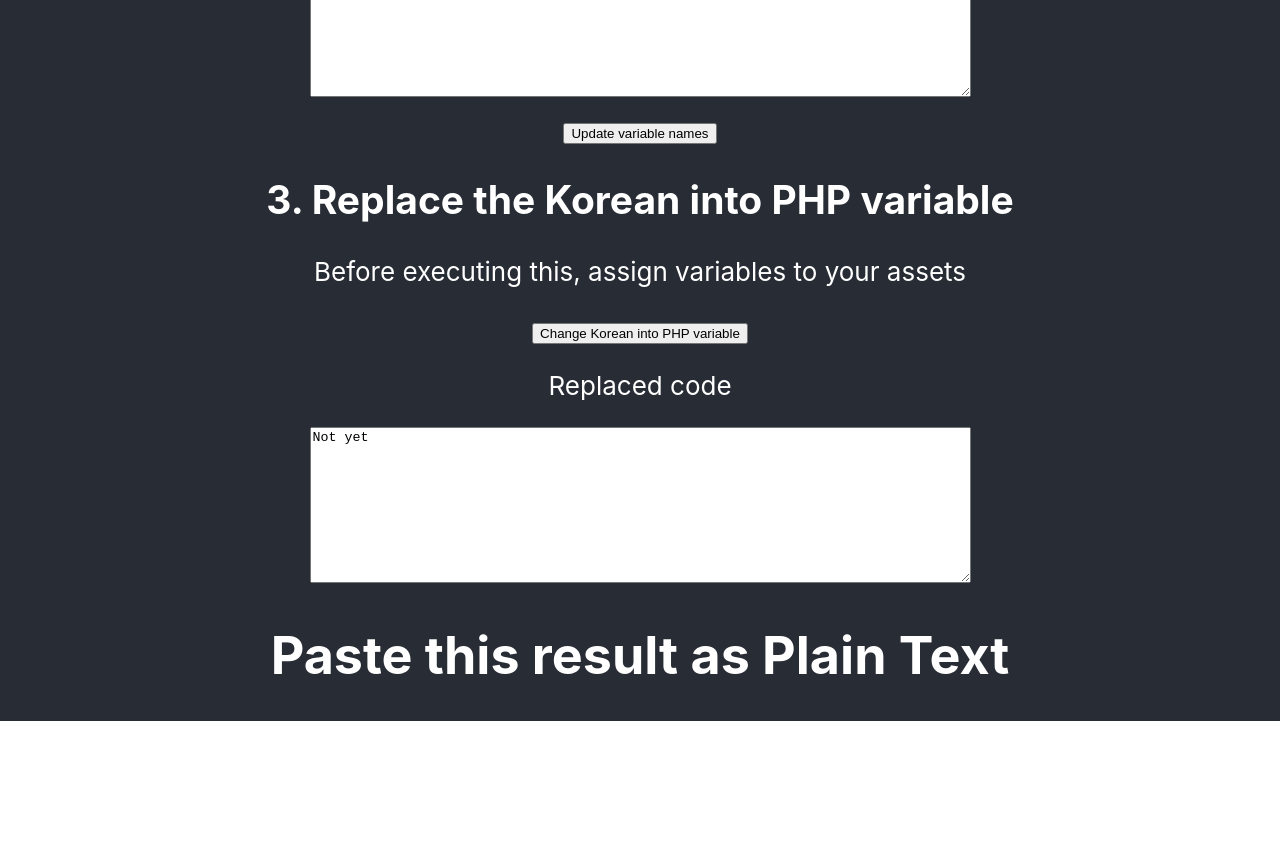
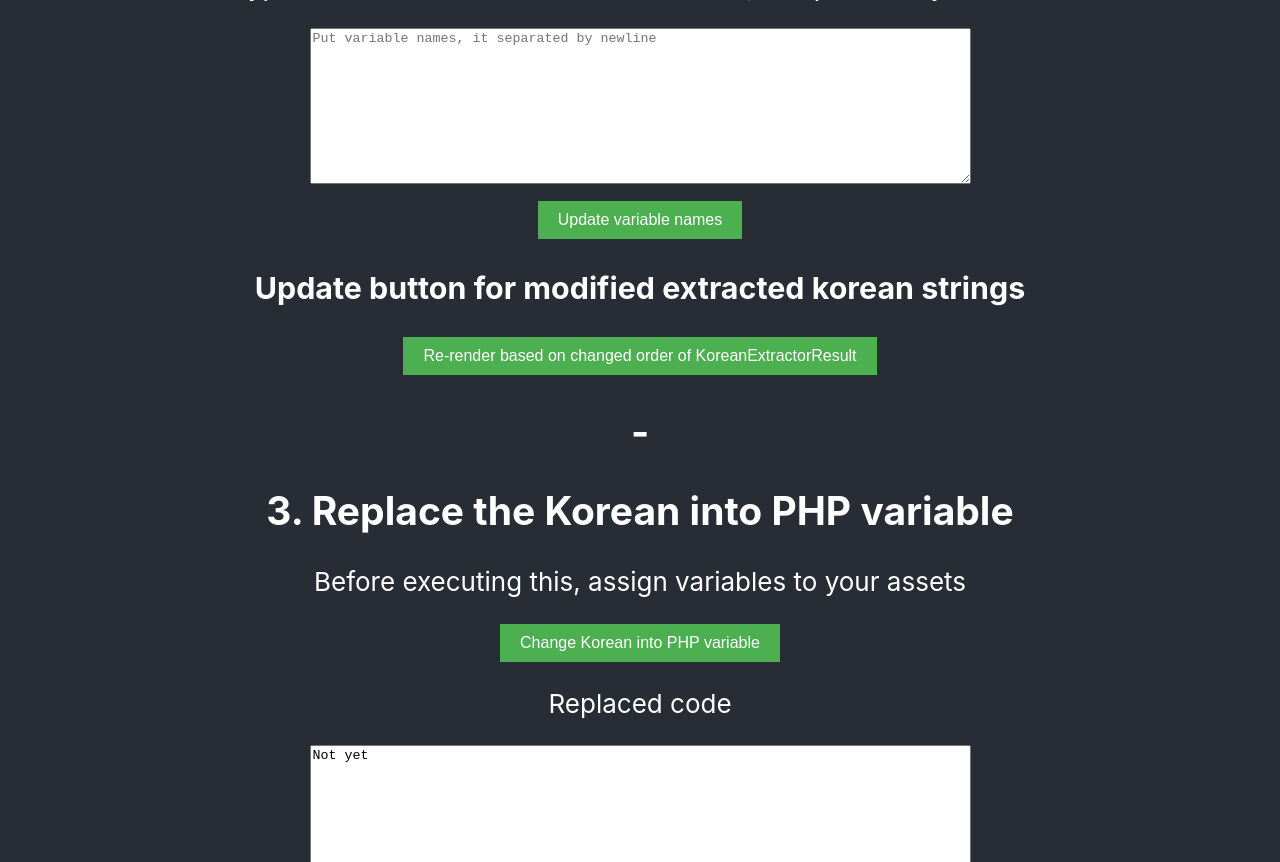
Before and after one commit to prravda/cc-extract-kor, a React (Create React App) app: page / in a window 1280 px wide. Shown: the part 1220-2082 px from the top of the page. Before the commit the page ends 1941 px from the top, so only its background shows below. Built offline with nearby package versions, Linux system fonts and the light colour scheme.

Commit message:
- implemented features...  - allow modifying to extractKorean textarea element  - re-ordering after modifying

```diff
--- a/src/components/ExtractedKorean.css
+++ b/src/components/ExtractedKorean.css
@@ -23,6 +23,18 @@
     padding: 10px 50px; /* Larger button */
     font-size: 1em; /* Bigger text */
     cursor: pointer; /* Cursor changes to pointer on hover */
+    background-color: #ffb500;
+    border: none;
+    color: #ff0000;
+    text-align: center;
+    text-decoration: none;
+    display: inline-block;
+    transition: background-color 0.3s, transform 0.1s;
+}
+
+.delete-button:active {
+    background-color: #367c39;
+    transform: scale(0.98);
 }
 
 .extractedKorean__paragraph {
--- a/src/components/ExtractedKorean.tsx
+++ b/src/components/ExtractedKorean.tsx
@@ -38,6 +38,7 @@ export function ExtractedKorean(props: {
           rows={5}
           cols={30}
           value={props.variableName}
+          readOnly={true}
         ></textarea>
       </div>
 
--- /dev/null
+++ b/src/components/Input.css
@@ -0,0 +1,17 @@
+.basicButton {
+    background-color: #4CAF50;
+    border: none;
+    color: white;
+    padding: 10px 20px;
+    text-align: center;
+    text-decoration: none;
+    display: inline-block;
+    font-size: 16px;
+    transition: background-color 0.3s, transform 0.1s;
+    cursor: pointer;
+}
+
+.basicButton:active {
+    background-color: #367c39;
+    transform: scale(0.98);
+}
--- a/src/components/Input.tsx
+++ b/src/components/Input.tsx
@@ -3,6 +3,7 @@ import { ExtractedKorean } from "./ExtractedKorean";
 import { extractKoreanStringsFromCode } from "../utils/kor-extractor";
 import { korReplacer } from "../utils/kor-replacer";
 import { KoreanExtractorResults } from "../interfaces/korean-extractor-results";
+import "./Input.css";
 
 export function Input() {
   const [code, setCode] = useState<string>(``);
@@ -16,6 +17,15 @@ export function Input() {
 
   const handleCodeChange = (event: React.ChangeEvent<HTMLTextAreaElement>) => {
     setCode(event.target.value);
+  };
+
+  // create a function for sort koreanExtractorResult in state by koreanString's length
+  // and set this sorted result to koreanExtractorResult in state using setKoreanExtractorResult
+  const sortKoreanExtractorResult = () => {
+    const sortedKoreanExtractorResult = [...koreanExtractorResult].sort(
+      (a, b) => b.koreanString.length - a.koreanString.length,
+    );
+    setKoreanExtractorResult(sortedKoreanExtractorResult);
   };
 
   const handleKoreanChange = (index: number, newKorean: string) => {
@@ -63,11 +73,13 @@ export function Input() {
         />
 
         <div style={{ marginTop: "10px" }}>
-          <button type="submit" className="input__submit">
+          <button type="submit" className={"basicButton"}>
             analyze
           </button>
         </div>
       </form>
+
+      <h2>-</h2>
 
       <h2>2. Extracted Korean characters and it's source</h2>
       <p>{`Extracted ${koreanExtractorResult.length} Korean characters, It separated by newline`}</p>
@@ -93,6 +105,7 @@ export function Input() {
       <div style={{ marginTop: "10px" }}>
         <button
           id={"changeVariableName"}
+          className={"basicButton"}
           onClick={() => setVariableNames([...variableNames])}
         >
           Update variable names
@@ -110,12 +123,24 @@ export function Input() {
         />
       ))}
 
+      <h3>Update button for modified extracted korean strings</h3>
+      <button
+        id={"sortKoreanExtractorResult"}
+        className={"basicButton"}
+        onClick={() => sortKoreanExtractorResult()}
+      >
+        Re-render based on changed order of KoreanExtractorResult
+      </button>
+
+      <h2>-</h2>
+
       <h2>3. Replace the Korean into PHP variable</h2>
       <p>{`Before executing this, assign variables to your assets`}</p>
 
       <div style={{ marginTop: "10px" }}>
         <button
           id={"replaceStringIntoVariable"}
+          className={"basicButton"}
           onClick={() =>
             setModifiedCode(
               korReplacer(
--- a/src/components/Output.tsx
+++ /dev/null
@@ -1,5 +0,0 @@
-// function component that renders the output of the extractor
-
-export function Output() {
-  return <div></div>;
-}
--- a/src/utils/kor-replacer.ts
+++ b/src/utils/kor-replacer.ts
@@ -22,7 +22,7 @@ export const korReplacer = (
     // replace all targetStrings[i] to variableNames[i]
     codeSnippet = codeSnippet.replaceAll(
       targetStrings[i],
-      getReplacementType("js", variableNames[i]),
+      getReplacementType("php", variableNames[i]),
     );
   }
 
```
